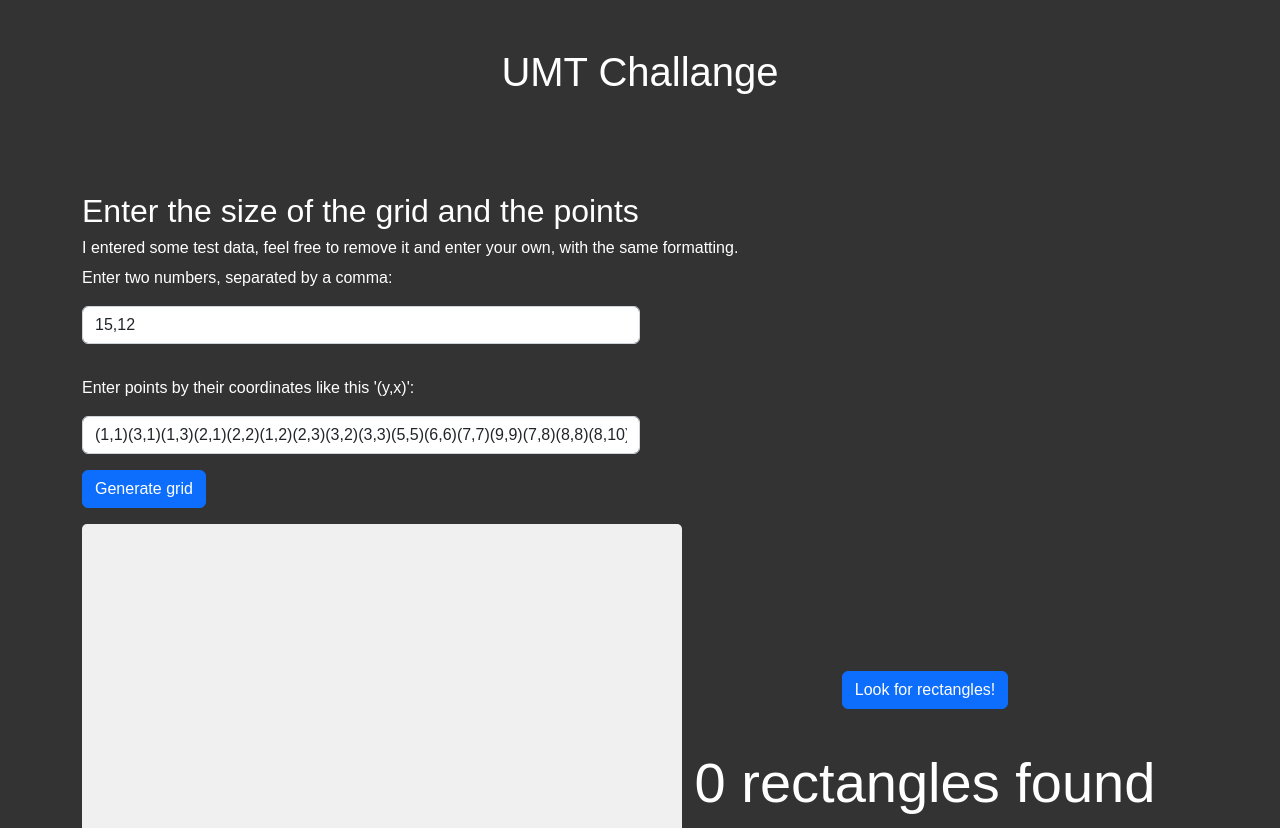
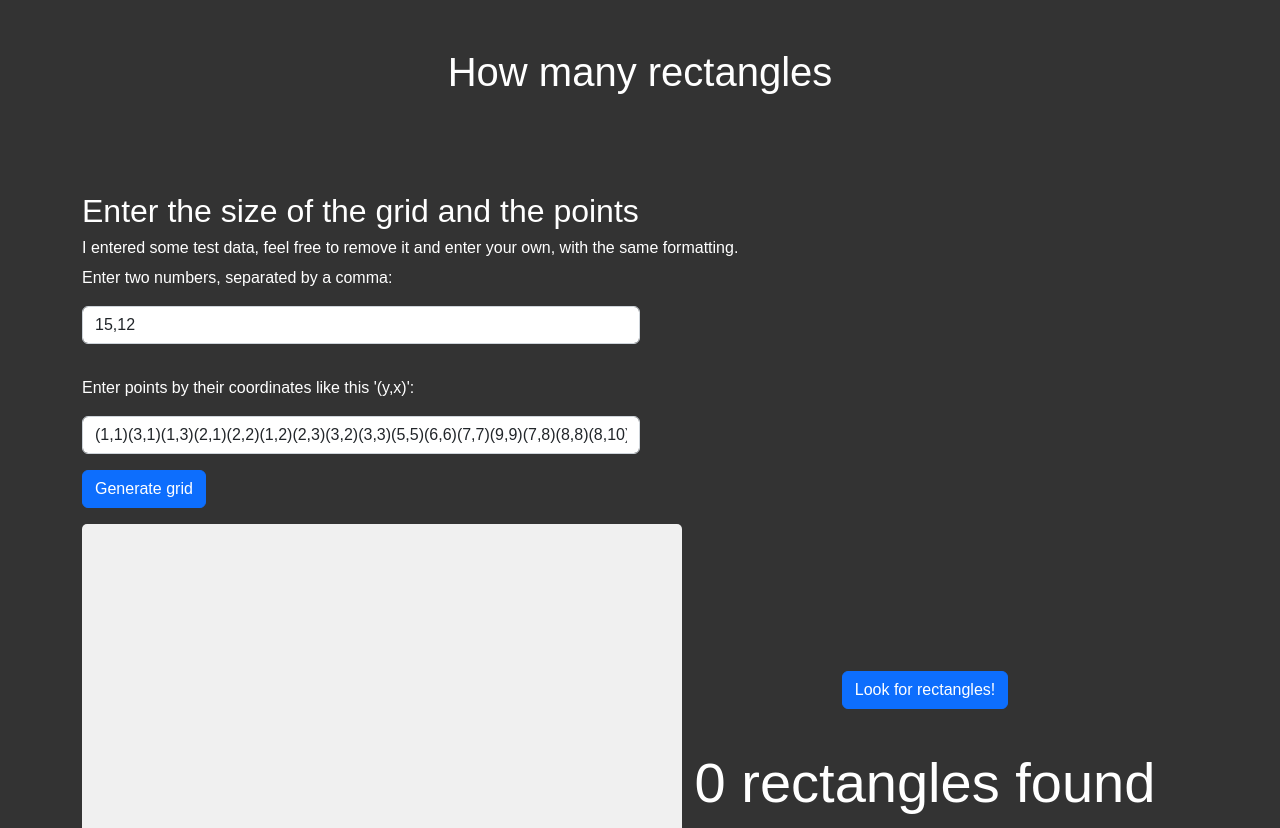
Before and after one commit to Slice29/howManyRectangles, a plain HTML site: page index.html in a window 1280 px wide. Shown: the top 828 px of the page. Drawn offline with nearby package versions, Linux system fonts and the light colour scheme.

Commit message:
Update index.html

```diff
--- a/index.html
+++ b/index.html
@@ -12,7 +12,7 @@
 </head>
 
 <body>
-    <h1 class ="my-5">UMT Challange</h1>
+    <h1 class ="my-5">How many rectangles</h1>
     <br>
     <br>
     <div class="container flex-column align-items center">
```
